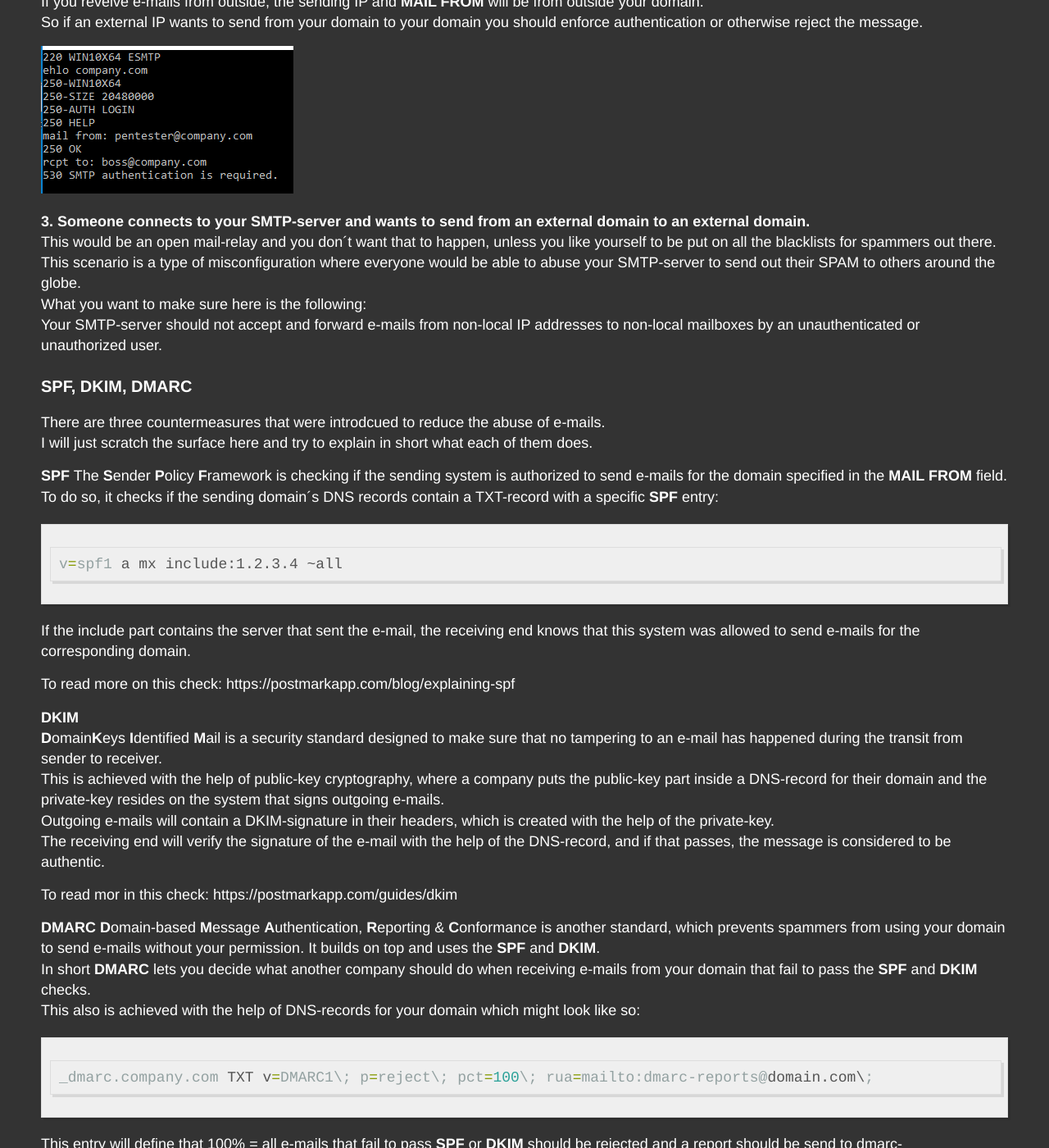
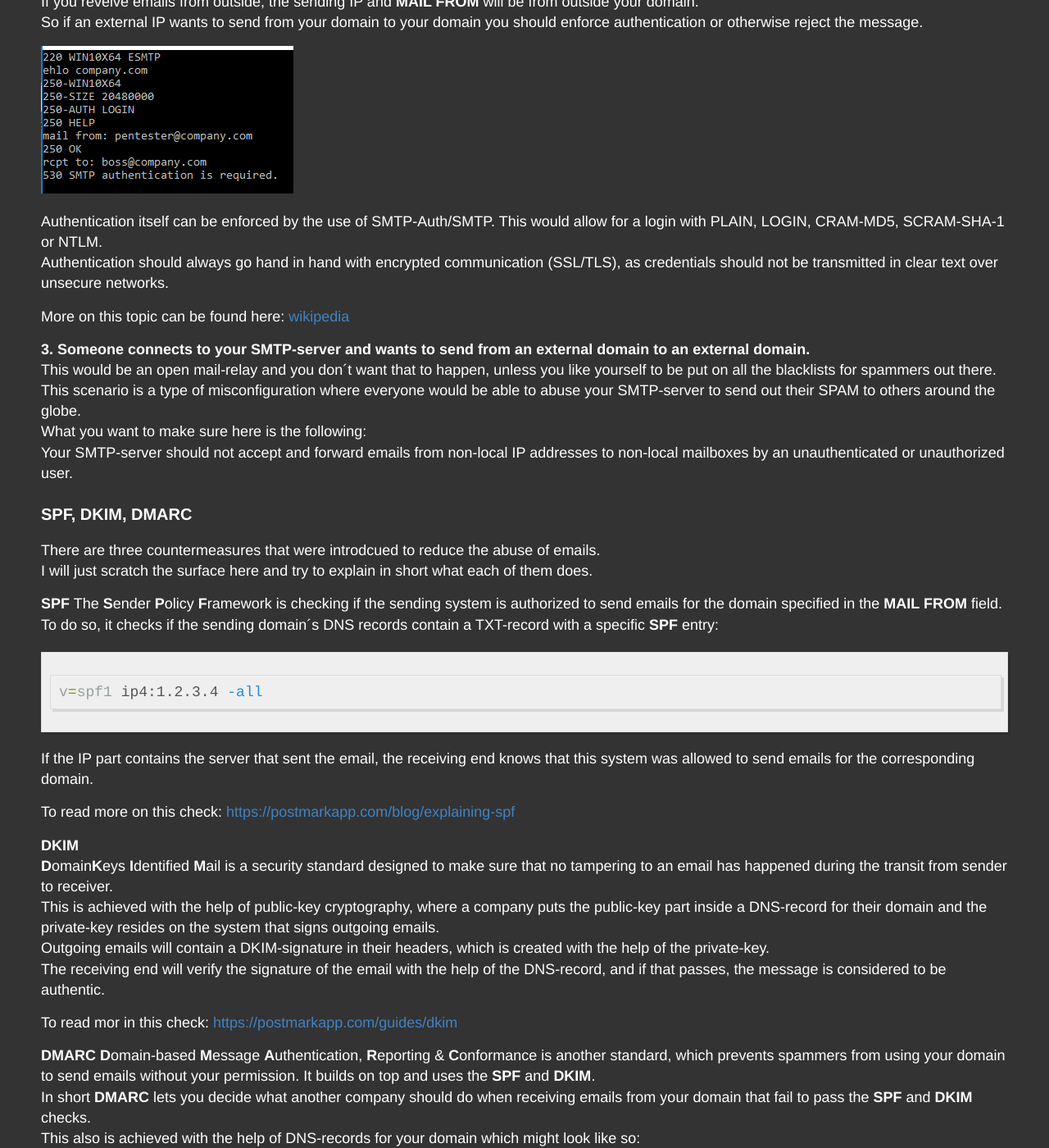
Before and after one commit to LuemmelSec/LuemmelSec.github.io, a Jekyll site: the page built from _posts/2020-12-23-Pentest-everything-SMTP.md, in a window 1280 px wide and 1400 px high, scrolled down 4022 px. Shown: the whole window at 82% size. Built offline with Jekyll 4.4.1, drawn with Linux system fonts in a browser that asks for light colours; some of the changed text lies outside the part shown.

Commit message:
Update 2020-12-23-Pentest-everything-SMTP.md

````diff
--- a/_posts/2020-12-23-Pentest-everything-SMTP.md
+++ b/_posts/2020-12-23-Pentest-everything-SMTP.md
@@ -17,21 +17,21 @@
 
 ## SMTP Introduction
 
-The **Simple Mail Transfer Protocol** is meant to **SEND** e-mails.
-There is no difference if your e-mail-client is sending stuff to the mail-server, the mail-server is sending stuff to the mail-gateway, the gateway is sending to a relay and so on.
+The **Simple Mail Transfer Protocol** is meant to **SEND** emails.
+There is no difference if your email-client is sending stuff to the mail-server, the mail-server is sending stuff to the mail-gateway, the gateway is sending to a relay and so on.
 And I guess that is where things get confusing from time to time.
 The communication by default is in plaintext. But nowadays you will most likely see mail-servers switching from plaintext to a secure channel with the help of **TLS**.
 The default ports are 25, 465 (deprecated) and 587, where 25 is for unencrypted and the higher ports for encrypted communication.
-A SMTP-server is capable of acting as a client or a server, as it can send and receive e-mails at the same time.
+A SMTP-server is capable of acting as a client or a server, as it can send and receive emails at the same time.
 Some termes used alongside with **SMTP** are:
 
-**Mail User Agent (MUA)**: This is a (part of a) program connecting to a SMTP-server in order to send an e-mail. Most likely this is your Outlook, Thunderbird, ...
-**Mail Transfer Agent (MTA)**: The transport service part of a program. They receive and transfer the e-mails. This might be an Exchange server, an internet facing gateway or whatever.
+**Mail User Agent (MUA)**: This is a (part of a) program connecting to a SMTP-server in order to send an email. Most likely this is your Outlook, Thunderbird, ...
+**Mail Transfer Agent (MTA)**: The transport service part of a program. They receive and transfer the emails. This might be an Exchange server, an internet facing gateway or whatever.
 
 The corresponding [RFC5321](https://tools.ietf.org/html/rfc5321#page-12) is only talking about these two terms.
 However if you start asking the internet about **SMTP** you will most certain stumble upon **Mail Submission Agent (MSA)** and **Mail Delivery Agent (MDA)** and several others.
-These are also describing specific functions of an e-mail workflow, and make it possible to describe the process more precisely and granular. A **MSA** is the part which receives the e-mail from the **MUA**, and the **MDA** is the part that will hand over the e-mail to the final receiving **MUA**. Most likely all these functions will be found in one single product, which can take care of all these steps.
-So a workflow of an e-mail´s travel from one user to another would look like so:
+These are also describing specific functions of an email workflow, and make it possible to describe the process more precisely and granular. A **MSA** is the part which receives the email from the **MUA**, and the **MDA** is the part that will hand over the email to the final receiving **MUA**. Most likely all these functions will be found in one single product, which can take care of all these steps.
+So a workflow of an email´s travel from one user to another would look like so:
 MUA → MSA → MTA → … → MTA → MDA → MUA
 
 The terms relay and gateway are clearly defined in the [RFC5321](https://tools.ietf.org/html/rfc5321#page-15):
@@ -57,17 +57,17 @@
 
 ## A Sample Configuration
 
-To make things easier to follow along, let´s consider the following scenario of a companie´s e-mail setup:
+To make things easier to follow along, let´s consider the following scenario of a companie´s email setup:
 We have a Microsoft environment with Windows clients and Outlook acting as the **MUA**.
-We have an Exchange server which is just reachable from inside the network. It receives the user´s e-mails and forwards them if needed.
-There also is an internet facing DMZ in which a firewall resides that also acts as a mail-gateway. So the Exchange-Server sends e-mails for foreign receipients to this system.
+We have an Exchange server which is just reachable from inside the network. It receives the user´s emails and forwards them if needed.
+There also is an internet facing DMZ in which a firewall resides that also acts as a mail-gateway. So the Exchange-Server sends emails for foreign receipients to this system.
 So by now the mail-flow will look like:
 
 ```Outlook → Exchange → firewall → SMTP-Server of the receiving side```
 
 ## Attacking SMTP-Servers - Mail Spoofing
 
-Now to the interesting part. When you are on an external engagement and you find a device with an open SMTP-port you most likely found a system that takes care of incoming e-mails from the internet as the first instance.
+Now to the interesting part. When you are on an external engagement and you find a device with an open SMTP-port you most likely found a system that takes care of incoming emails from the internet as the first instance.
 
 My personal workflow is that I first enumerate the company´s MX records to identify their internet facing SMTP-servers. This can be done by a simple **nslookup**:
 ```powershell
@@ -86,16 +86,16 @@
 The output should look something like this:
 ![broken]({{ site.baseurl }}/images/nmap.png "nmap")
 
-What I do next is a manual connect to the server with the help of telnet or netcat and check if I can send spoofed e-mails:
+What I do next is a manual connect to the server with the help of telnet or netcat and check if I can send spoofed emails:
 
 ![broken]({{ site.baseurl }}/images/telnet.JPG "telnet")
 
 First we open a connection to port 25 on the SMTP-server.
 We introduce ourselfs as acting for the **company.com** domain.
-Specify the account who sends the e-mail **pentester@company.com**.
-Who is the e-mail for **boss@company.com**.
-Specify that we want to send some **DATA** with the e-mail.
-The **SUBJECT** of our e-mail is set.
+Specify the account who sends the email **pentester@company.com**.
+Who is the email for **boss@company.com**.
+Specify that we want to send some **DATA** with the email.
+The **SUBJECT** of our email is set.
 We fill the body with some text.
 Final terminator for the SMTP communication to show we are done and ready to send is the **<.>** on a single line.
 
@@ -104,93 +104,98 @@
 1. You might not even be able to connect to the server as it performs several checks that you fail to pass.
 ![broken]({{ site.baseurl }}/images/reject.png "reject")
 2. Or you might get blocked when saying that you want to send from **XYZ@company.com** as you are not allowed to send from outside or a SPF-check is made (more on this later).
-3. The server might also say: *Nice buddy, thanks for the e-mail. I will transfer it.*
+3. The server might also say: *Nice buddy, thanks for the email. I will transfer it.*
 
-When the latter happens, this is the point where I first thought: *Damn they made a mistake. I was able to send an e-mail on their behalf.*
-But mostly this is a wrong assumption. This only tells you that the (in this case) firewall accepted your request in the first instance. If it does other checks afterwards is out of sight for you. Normally the customer would tell me that the e-mail was trapped at the firewall or that is was flagged as somehow malicious inside their Outlook.
+When the latter happens, this is the point where I first thought: *Damn they made a mistake. I was able to send an email on their behalf.*
+But mostly this is a wrong assumption. This only tells you that the (in this case) firewall accepted your request in the first instance. If it does other checks afterwards is out of sight for you. Normally the customer would tell me that the email was trapped at the firewall or that is was flagged as somehow malicious inside their Outlook.
 This also is the point where we started discussing and came to the conclusion, that the customers need some sort of authentication. But how exactly and in what cases?
 Well, there are several scenarios that might happen here:
 
 **1. Someone connects to your SMTP-server and wants to send from an external domain to your domain.**
 This is the "normal" case that one would assume to happen on a daily basis.
-From a customers point of view we want to make sure to check (SPF,DKIM,DMARC) if the sending party is legit to do so. If all checks are passed, the e-mail can be forwarded to the Exchange.
+From a customers point of view we want to make sure to check (SPF,DKIM,DMARC) if the sending party is legit to do so. If all checks are passed, the email can be forwarded to the Exchange.
 
 **2. Someone connects to your SMTP-server and wants to send from your domain to your domain.**
-I would consider this to be at least unusual, as no one from your organisation will normally directly transfer their e-mails to the firewall.
-This is where authentication could come into play. Under normal circumstances Outlook will push your e-mail to the Exchange, and your Exchange will authenticate to the firewall in order to send e-mails to outside your organisation.
-If you reveive e-mails from outside, the sending IP and **MAIL FROM** will be from outside your domain.
+I would consider this to be at least unusual, as no one from your organisation will normally directly transfer their emails to the firewall.
+This is where authentication could come into play. Under normal circumstances Outlook will push your email to the Exchange, and your Exchange will authenticate to the firewall in order to send emails to outside your organisation.
+If you reveive emails from outside, the sending IP and **MAIL FROM** will be from outside your domain.
 So if an external IP wants to send from your domain to your domain you should enforce authentication or otherwise reject the message.
 
 ![broken]({{ site.baseurl }}/images/telnet2.png "telnet")
+
+Authentication itself can be enforced by the use of SMTP-Auth/SMTP. This would allow for a login with PLAIN, LOGIN, CRAM-MD5, SCRAM-SHA-1 or NTLM.
+Authentication should always go hand in hand with encrypted communication (SSL/TLS), as credentials should not be transmitted in clear text over unsecure networks.
+
+More on this topic can be found here: [wikipedia](https://en.wikipedia.org/wiki/SMTP_Authentication#:~:text=SMTP%20Authentication%2C%20often%20abbreviated%20SMTP,servers%2C%20where%20authentication%20is%20mandatory.)
 
 **3. Someone connects to your SMTP-server and wants to send from an external domain to an external domain.**
 This would be an open mail-relay and you don´t want that to happen, unless you like yourself to be put on all the blacklists for spammers out there.
 This scenario is a type of misconfiguration where everyone would be able to abuse your SMTP-server to send out their SPAM to others around the globe.
 What you want to make sure here is the following:
-Your SMTP-server should not accept and forward e-mails from non-local IP addresses to non-local mailboxes by an unauthenticated or unauthorized user.
+Your SMTP-server should not accept and forward emails from non-local IP addresses to non-local mailboxes by an unauthenticated or unauthorized user.
 
 
 ### SPF, DKIM, DMARC
-There are three countermeasures that were introdcued to reduce the abuse of e-mails.
+There are three countermeasures that were introdcued to reduce the abuse of emails.
 I will just scratch the surface here and try to explain in short what each of them does.
 
 **SPF**
-The **S**ender **P**olicy **F**ramework  is checking if the sending system is authorized to send e-mails for the domain specified in the **MAIL FROM** field.
+The **S**ender **P**olicy **F**ramework  is checking if the sending system is authorized to send emails for the domain specified in the **MAIL FROM** field.
 To do so, it checks if the sending domain´s DNS records contain a TXT-record with a specific **SPF** entry:
 
 ```powershell
-v=spf1 a mx include:1.2.3.4 ~all
+v=spf1 ip4:1.2.3.4 -all
 ```
 
-If the include part contains the server that sent the e-mail, the receiving end knows that this system was allowed to send e-mails for the corresponding domain.
+If the IP part contains the server that sent the email, the receiving end knows that this system was allowed to send emails for the corresponding domain.
 
-To read more on this check: https://postmarkapp.com/blog/explaining-spf
+To read more on this check: [https://postmarkapp.com/blog/explaining-spf](https://postmarkapp.com/blog/explaining-spf)
 
 **DKIM**
-**D**omain**K**eys **I**dentified **M**ail is a security standard designed to make sure that no tampering to an e-mail has happened during the transit from sender to receiver.
-This is achieved with the help of public-key cryptography, where a company puts the public-key part inside a DNS-record for their domain and the private-key resides on the system that signs outgoing e-mails.
-Outgoing e-mails will contain a DKIM-signature in their headers, which is created with the help of the private-key.
-The receiving end will verify the signature of the e-mail with the help of the DNS-record, and if that passes, the message is considered to be authentic.
+**D**omain**K**eys **I**dentified **M**ail is a security standard designed to make sure that no tampering to an email has happened during the transit from sender to receiver.
+This is achieved with the help of public-key cryptography, where a company puts the public-key part inside a DNS-record for their domain and the private-key resides on the system that signs outgoing emails.
+Outgoing emails will contain a DKIM-signature in their headers, which is created with the help of the private-key.
+The receiving end will verify the signature of the email with the help of the DNS-record, and if that passes, the message is considered to be authentic.
 
-To read mor in this check: https://postmarkapp.com/guides/dkim
+To read mor in this check: [https://postmarkapp.com/guides/dkim](https://postmarkapp.com/guides/dkim)
 
 **DMARC**
-**D**omain-based **M**essage **A**uthentication, **R**eporting & **C**onformance is another standard, which prevents spammers from using your domain to send e-mails without your permission. It builds on top and uses the **SPF** and **DKIM**.
-In short **DMARC** lets you decide what another company should do when receiving e-mails from your domain that fail to pass the **SPF** and **DKIM** checks.
+**D**omain-based **M**essage **A**uthentication, **R**eporting & **C**onformance is another standard, which prevents spammers from using your domain to send emails without your permission. It builds on top and uses the **SPF** and **DKIM**.
+In short **DMARC** lets you decide what another company should do when receiving emails from your domain that fail to pass the **SPF** and **DKIM** checks.
 This also is achieved with the help of DNS-records for your domain which might look like so:
 ```powershell
 _dmarc.company.com TXT v=DMARC1\; p=reject\; pct=100\; rua=mailto:dmarc-reports@domain.com\;
 ```
-This entry will define that 100% = all e-mails that fail to pass **SPF** or **DKIM** should be rejected and a report should be send to dmarc-reports@domain.com.
+This entry will define that 100% = all emails that fail to pass **SPF** or **DKIM** should be rejected and a report should be send to dmarc-reports@domain.com.
 
-To read mor in this check: https://postmarkapp.com/guides/dmarc
+To read mor in this check: [https://postmarkapp.com/guides/dmarc](https://postmarkapp.com/guides/dmarc)
 
 Many of the mail-systems nowadays will act on the basis of reputations. This is if a company fails to have implemented **SPF**, **DKIM** or **DMARC** or if it is sitting on a SPAM-blacklist for some reason, it´s reputation will be lowered and communication is less likely to be permitted.
 
 Generally spoken the following points will make your SMTP-servers act in a secure manner:
 
-- allow e-mail from local IP addresses to local mailboxes
-- allow e-mail from local IP addresses to non-local mailboxes
-- allow e-mail from non-local IP addresses to local mailboxes
-- allow e-mail from clients that are authenticated and authorized if none of the three above is true
+- allow email from local IP addresses to local mailboxes
+- allow email from local IP addresses to non-local mailboxes
+- allow email from non-local IP addresses to local mailboxes
+- allow email from clients that are authenticated and authorized if none of the three above is true
 - make use of SPF, DKIM and DMARC, and don´t allow communication if one of the tests fails.
 
 
 ## Attacking SMTP-Servers - User Enumeration
 
-The enumeration of users is the second point of attack you want to mitigate.
+The enumeration of users is the second type of attack you want to mitigate.
 Checking if users can be enumerated also belongs to the basic checks I perform.
 There are at least three methods / commands that will allow for user enumeration:
 
 **VRFY**: Used to verfiy if a certain user is known to the SMTP-Server
-**EXPN**: Used to reveal the actual e-mail-address of an alias
-**RCPT TO**: A needed command to specify to whom the e-mail should be send
+**EXPN**: Used to reveal the actual email-address of an alias
+**RCPT TO**: A needed command to specify to whom the email should be send
 
 You can check if the commands are available with the **HELP** command (if available).
 
 ![broken]({{ site.baseurl }}/images/telnet1.JPG "telnet")
 
-**VRFY** and **EXPN** work the same way. You enter the command alongside with the account, name, alias or e-mail-address you want to check. The response will tell you if the account exists or expand the alias, or give you a **550**, informing you about the non-existence.
+**VRFY** and **EXPN** work the same way. You enter the command alongside with the account, name, alias or email-address you want to check. The response will tell you if the account exists or expand the alias, or give you a **550**, informing you about the non-existence.
 
 ![broken]({{ site.baseurl }}/images/vrfyenum.png "telnet")
 
@@ -198,10 +203,11 @@
 
 ![broken]({{ site.baseurl }}/images/disabledvrfy.png "telnet")
 
-In contrast **RCPT TO** is a needed must for the whole thing to work - *fun fact: when I did the research for this blog-post, the very first google entry regarding SMTP pentesting suggested to turn off all three features. If that would be possible, you would render your SMTP-server useless*
-However you can make it harder for attackers to enumerate your users by the following means????:
+In contrast **RCPT TO** is a needed must for the whole thing to work.
+*Fun fact: When I did the research for this blog-post, the very first google entry regarding SMTP and pentesting suggested to turn off RCPT TO. If that would be possible, you would render your SMTP-server useless*
+However you can make it harder for attackers to enumerate your users by the following means:
 
 - Implementation of a catch-all-address / catch-all-rule / catch-all-server
-  This will reply to every request with a **250 Receipient OK**. This might tell an attacker that you use a catch-all variant, but it won´t reveal users that actually exist.
+  This will reply to every request with a **250 Receipient OK**. This might tell an attacker that you use a catch-all variant, but it won´t reveal users that actually exist. At a later step, not visible to the attacker, you can decide about what to do with emails send to unknown addresses.
 - Limit maximum of failed **RCPT TO** attempts
   If possible and supported, add a rule that kicks off connections, if too many failed **RCPT TO** attempts have been made by the same originating IP.
````
